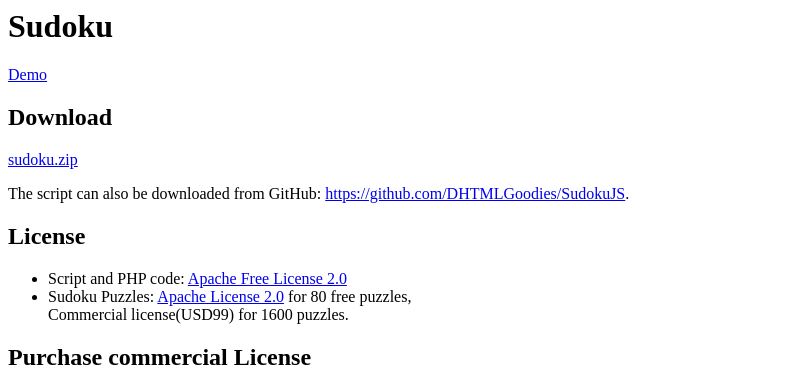
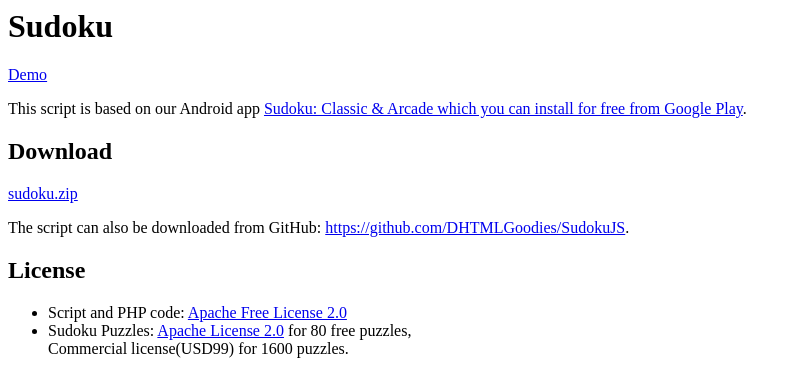
Before and after one commit to palmtoy/SudokuJS, a plain HTML site: page download.html in a window 1280 px wide. Shown: the top 375 px of the page, without its empty margins (0-798 px from the left). Drawn offline with Linux system fonts and the light colour scheme; files that its build step writes are made by us from their sources; files whose address does not match are found by name.

Commit message:
Link to our Android APP

```diff
--- a/download.html
+++ b/download.html
@@ -4,6 +4,7 @@
     <a href="scripts/sudoku/index.html"
        onclick="var scriptWin = window.open(this.href,'sudoku');scriptWin.focus();return false">Demo</a>
 </p>
+<p>This script is based on our Android app <a href="https://play.google.com/store/apps/details?id=com.puzzleall.sudoku">Sudoku: Classic &amp; Arcade which you can install for free from Google Play</a>.</p>
 <h2>Download</h2>
 <p><a href="/scripts/sudoku/sudoku.zip">sudoku.zip</a></p>
 <p>The script can also be downloaded from GitHub: <a href="https://github.com/DHTMLGoodies/SudokuJS">https://github.com/DHTMLGoodies/SudokuJS</a>.
```
